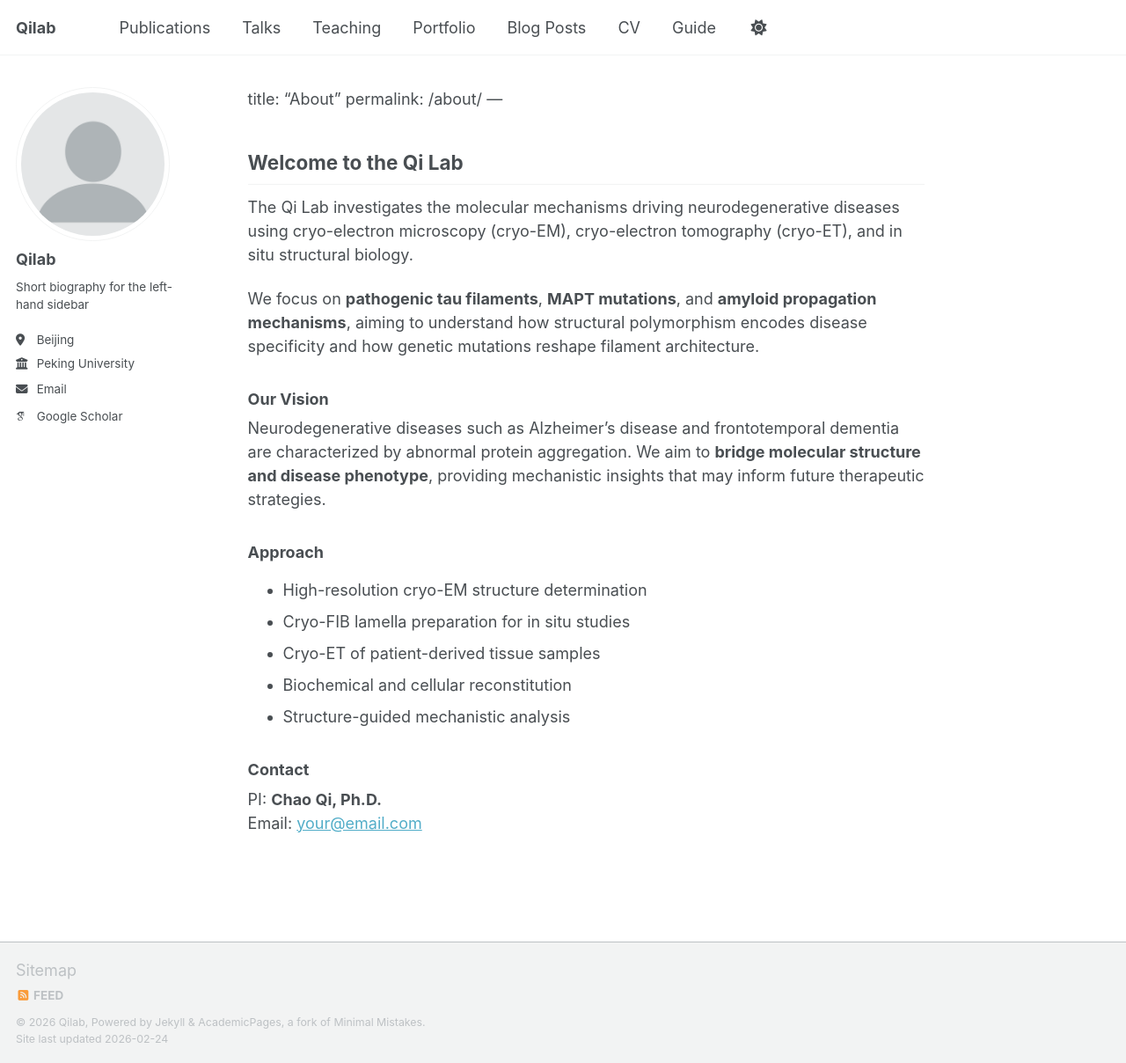
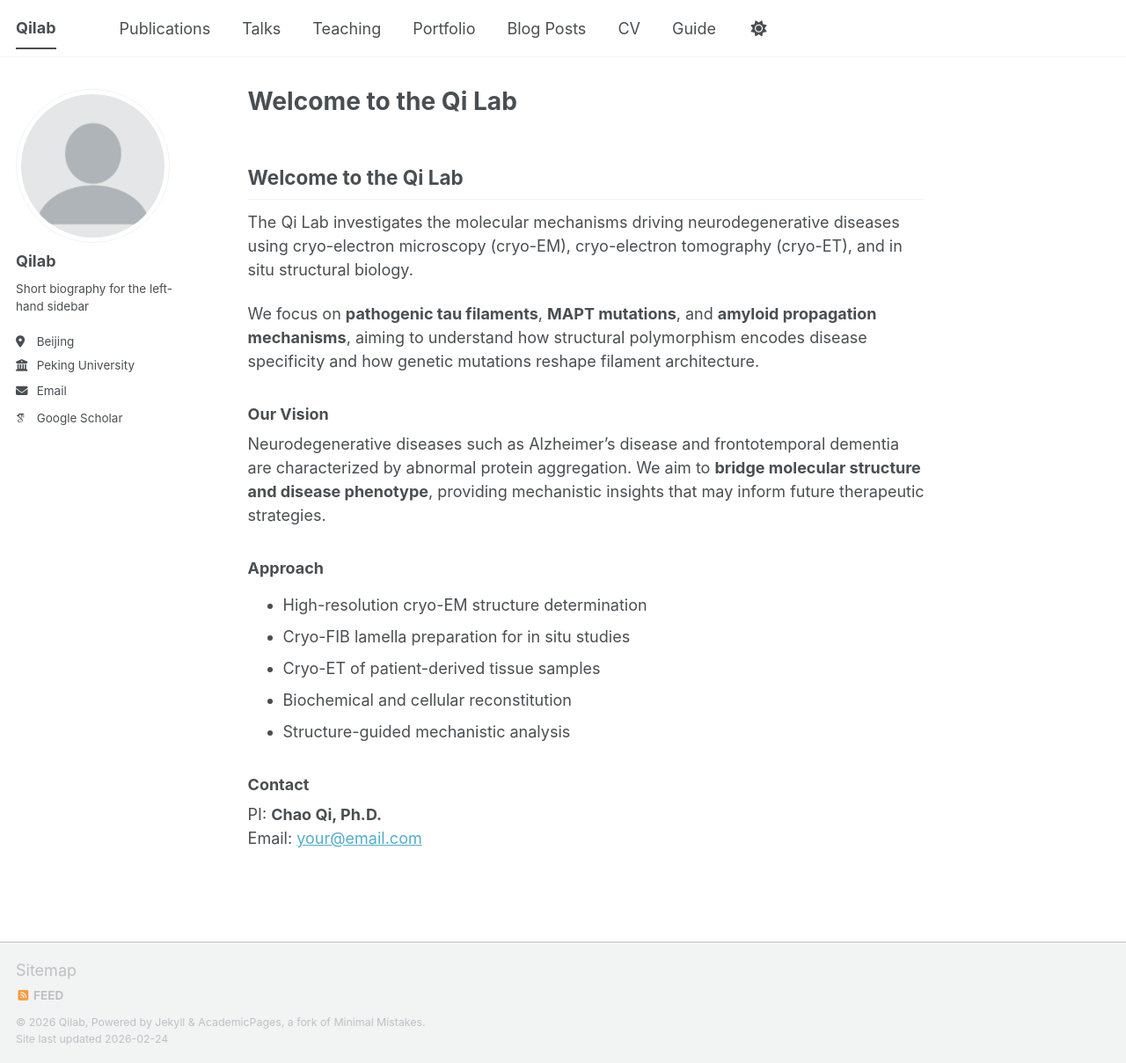
Before and after one commit to QiLab-PKU/Qilab, a Jekyll site: the page built from _pages/about.md, in a window 1280 px wide and 1208 px high. Shown: the whole window at 88% size. Built offline with Jekyll 4.4.1, drawn with Linux system fonts in a browser that asks for light colours; some web fonts are replaced; our own code applies the rules of GitHub Pages for plain Markdown files; a script bundle is joined from its source files by our own code; library files that are not in the unit come from our copies.

Commit message:
Update about.md

```diff
--- a/_pages/about.md
+++ b/_pages/about.md
@@ -1,5 +1,10 @@
-title: "About"
-permalink: /about/
+---
+permalink: /
+title: "Welcome to the Qi Lab"
+author_profile: true
+redirect_from:
+  - /about/
+  - /about.html
 ---
 
 ## Welcome to the Qi Lab
```
